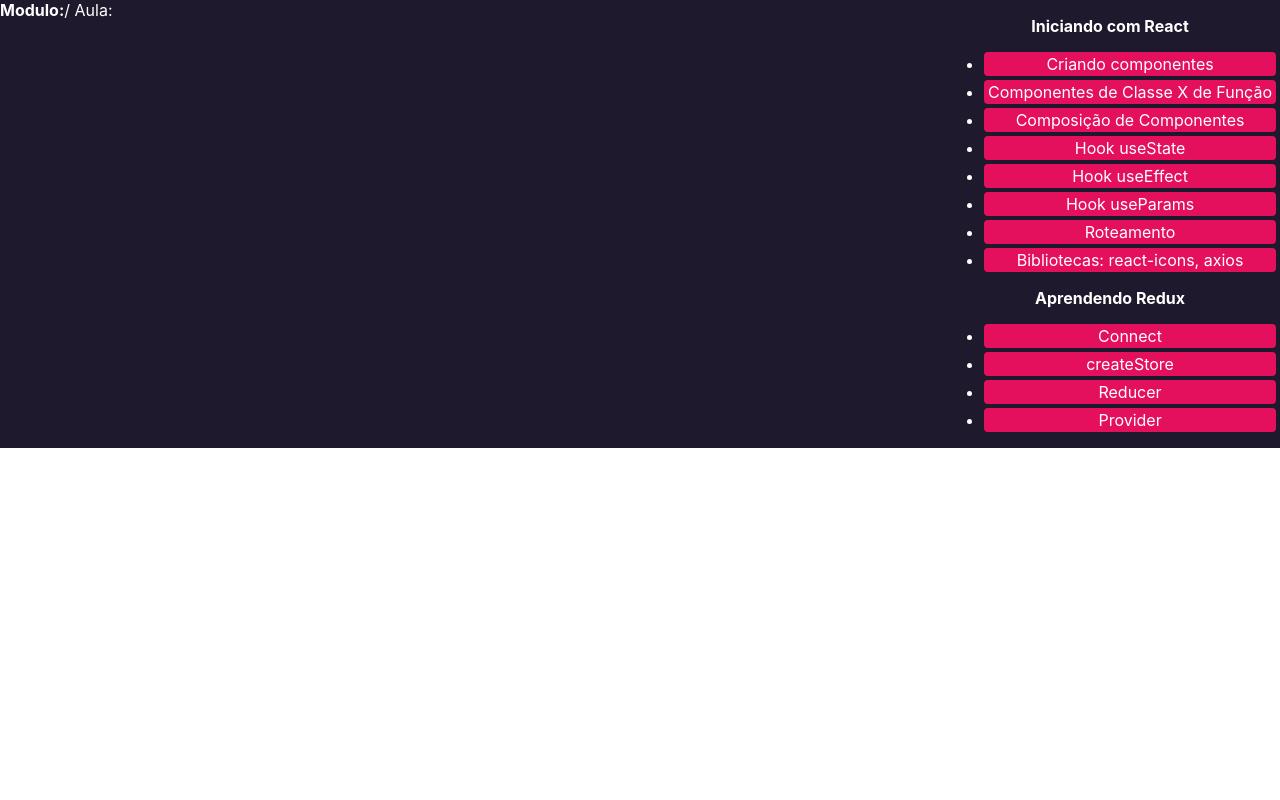
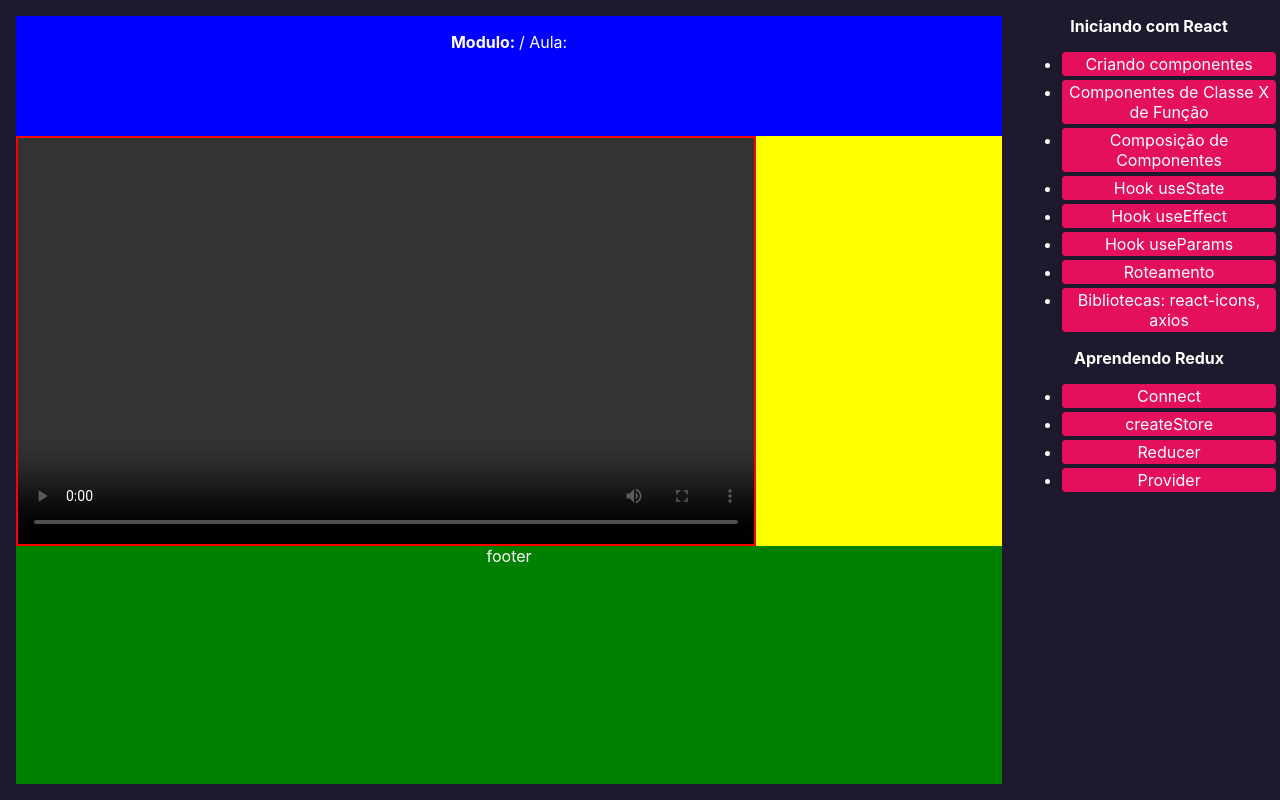
Before and after one commit to Naneshoru/React-Redux-video-aulas, a React (Create React App) app: page / in a window 1280 px wide. Built offline with nearby package versions, Linux system fonts and the light colour scheme.

Commit message:
Usando css grid areas para dividir os espaçcos da pagina

```diff
--- a/src/App.css
+++ b/src/App.css
@@ -4,39 +4,14 @@
   text-align: center;
   color: white;
   background-color: rgb(30, 25, 44);
-}
 
-.App-logo {
-  height: 40vmin;
-  pointer-events: none;
-}
-
-@media (prefers-reduced-motion: no-preference) {
-  .App-logo {
-    animation: App-logo-spin infinite 20s linear;
-  }
-}
-
-.App-header {
-  background-color: #282c34;
-  min-height: 100vh;
-  display: flex;
-  flex-direction: column;
-  align-items: center;
-  justify-content: center;
-  font-size: calc(10px + 2vmin);
-  color: white;
+  height: 100%;
+  width: 100%;
+  height: 100vh;
+  width: 100vw;
+  margin: 0;
 }
 
 .App-link {
   color: #61dafb;
 }
-
-@keyframes App-logo-spin {
-  from {
-    transform: rotate(0deg);
-  }
-  to {
-    transform: rotate(360deg);
-  }
-}
--- a/src/components/Video/Video.css
+++ b/src/components/Video/Video.css
@@ -1,3 +1,53 @@
 .video-container {
   display: flex;
+  flex-direction: column;
+  padding: 16px;
+  width: 100%;
+
 }
+
+video {
+  height: 100%;
+  max-height: 100%;
+  max-width: 100%;
+  min-width: 50%;
+
+  grid-column-start: 1;
+  grid-column-end: 3;
+  grid-row-start: 1;
+  grid-row-end: 3;
+}
+
+.video-container {
+  display: grid;
+  width: 100%;
+
+  grid-template-columns: repeat(4, 1fr);
+  grid-template-rows: 120px;
+  grid-auto-rows: auto;
+
+  grid-template-areas:
+  "header header header header"
+  "video video video side"
+  "footer footer footer footer";
+}
+
+.video-container__video-header {
+  grid-area: header;
+  background-color: blue
+}
+
+.video-container__video-area {
+  grid-area: video;
+  border: red solid 2px
+}
+
+.video-container__video-footer {
+  grid-area: footer;
+  background-color: green
+}
+
+.video-container__video-side {
+  grid-area: side;
+  background-color: yellow
+}
--- a/src/components/Video/Video.js
+++ b/src/components/Video/Video.js
@@ -7,8 +7,26 @@
 const Video = ({ activeModule, activeLesson }) => {
   return (
     <div className='video-container'>
-      <strong>Modulo: {activeModule.title}</strong>
-      <span>/&nbsp;Aula: {activeLesson.title}</span>
+
+      <div className='video-container__video-header'>
+        <p>
+          <strong>Modulo: {activeModule.title}</strong>
+          <span>/&nbsp;Aula: {activeLesson.title}</span>
+        </p>
+      </div>
+
+      <div className='video-container__video-area'>
+        <video
+          controls
+          autoplay
+          preload='metadata'
+        >
+        </video>
+      </div>
+      <div className='video-container__video-side'></div>
+      <div className='video-container__video-footer '>
+        footer
+      </div>
     </div>
   );
 }
```
